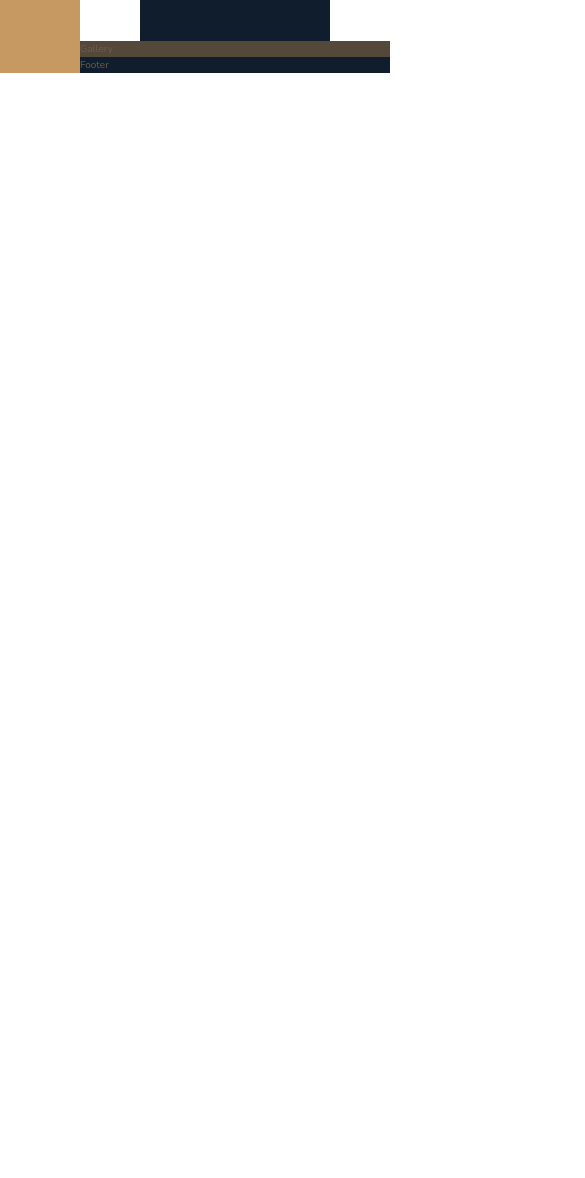
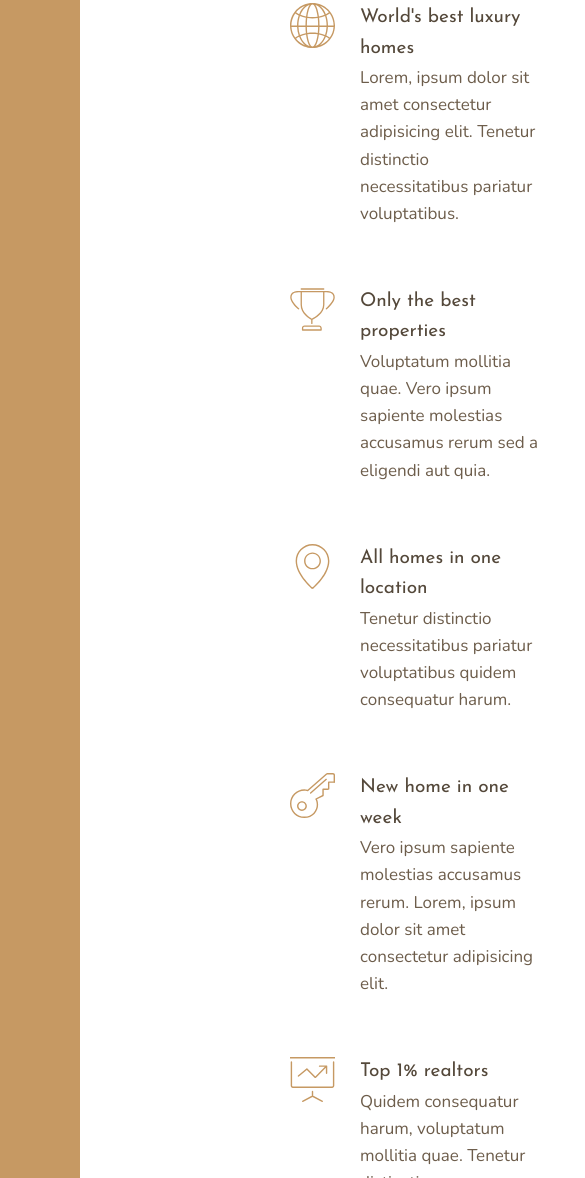
Before and after one commit to plamena-petkova/Nexter-Grid, a website: page index.html in a window 390 px wide. Shown: the part 822-2000 px from the top of the page, 585 px wide, since content can reach past the window. Before the commit the page ends 895 px from the top, so only its background shows below. Drawn offline with nearby package versions, Linux system fonts and the light colour scheme.

Commit message:
Feature part responsive done

```diff
--- a/index.html
+++ b/index.html
@@ -18,7 +18,73 @@
     <div class="sidebar">Sidebar</div>
     <header class="header">Header</header>
     <section class="realtors">Top 3 realtors</section>
-    <section class="features">Features</section>
+    <section class="features">
+      <div class="feature">
+        <svg class="feature__icon">
+          <use xlink:href="img/sprite.svg#icon-global"></use>
+        </svg>
+        <h4 class="heading-4 heading-4--dark">World's best luxury homes</h4>
+        <p class="feature__text">
+          Lorem, ipsum dolor sit amet consectetur adipisicing elit. Tenetur
+          distinctio necessitatibus pariatur voluptatibus.
+        </p>
+      </div>
+
+      <div class="feature">
+        <svg class="feature__icon">
+          <use xlink:href="img/sprite.svg#icon-trophy"></use>
+        </svg>
+        <h4 class="heading-4 heading-4--dark">Only the best properties</h4>
+        <p class="feature__text">
+          Voluptatum mollitia quae. Vero ipsum sapiente molestias accusamus
+          rerum sed a eligendi aut quia.
+        </p>
+      </div>
+
+      <div class="feature">
+        <svg class="feature__icon">
+          <use xlink:href="img/sprite.svg#icon-map-pin"></use>
+        </svg>
+        <h4 class="heading-4 heading-4--dark">All homes in one location</h4>
+        <p class="feature__text">
+          Tenetur distinctio necessitatibus pariatur voluptatibus quidem
+          consequatur harum.
+        </p>
+      </div>
+
+      <div class="feature">
+        <svg class="feature__icon">
+          <use xlink:href="img/sprite.svg#icon-key"></use>
+        </svg>
+        <h4 class="heading-4 heading-4--dark">New home in one week</h4>
+        <p class="feature__text">
+          Vero ipsum sapiente molestias accusamus rerum. Lorem, ipsum dolor sit
+          amet consectetur adipisicing elit.
+        </p>
+      </div>
+
+      <div class="feature">
+        <svg class="feature__icon">
+          <use xlink:href="img/sprite.svg#icon-presentation"></use>
+        </svg>
+        <h4 class="heading-4 heading-4--dark">Top 1% realtors</h4>
+        <p class="feature__text">
+          Quidem consequatur harum, voluptatum mollitia quae. Tenetur distinctio
+          necessitatibus pariatur voluptatibus.
+        </p>
+      </div>
+
+      <div class="feature">
+        <svg class="feature__icon">
+          <use xlink:href="img/sprite.svg#icon-lock"></use>
+        </svg>
+        <h4 class="heading-4 heading-4--dark">Secure payments on Nexter</h4>
+        <p class="feature__text">
+          Pariatur voluptatibus quidem consequatur harum, voluptatum mollitia
+          quae.
+        </p>
+      </div>
+    </section>
     <div class="story__pictures">Story pictures</div>
     <div class="story__content">Story content</div>
     <section class="homes">Homes</section>
--- a/sass/_features.scss
+++ b/sass/_features.scss
@@ -1,4 +1,31 @@
 .features {
-    background-color: $color-grey-light-2;
     grid-column: center-start / center-end;
+    margin: 15rem;
+
+
+    display: grid;
+    //grid-template-columns: repeat(3, 1fr);
+    grid-template-columns: repeat(auto-fit, minmax(25rem, 1fr));
+    grid-gap:6rem;
+
+    align-items: start;
 }
+
+.feature {
+
+    display: grid;
+    grid-template-columns: min-content 1fr;
+    grid-column-gap: 2.5rem;
+
+    &__icon {
+        fill: $color-primary;
+        width: 4.5rem;
+        height: 4.5rem;
+        grid-row: 1 / 2 span;
+
+    }
+
+    &__text {
+        font-size: 1.7rem;
+    }
+}
--- a/sass/_typography.scss
+++ b/sass/_typography.scss
@@ -0,0 +1,29 @@
+%heading {
+    font-family: $font-display;
+    font-weight: 400;
+}
+
+.heading-1 {
+    @extend %heading;
+}
+
+.heading-2 {
+    @extend %heading;
+}
+
+.heading-3 {
+    @extend %heading;
+}
+
+.heading-4 {
+    @extend %heading;
+    font-size: 1.9rem;
+
+    &--dark {
+        color: $color-grey-dark-1;
+    }
+
+    &--light {
+        color: $color-grey-light-1;
+    }
+}
```
Also changed, not shown: css/style.css.
